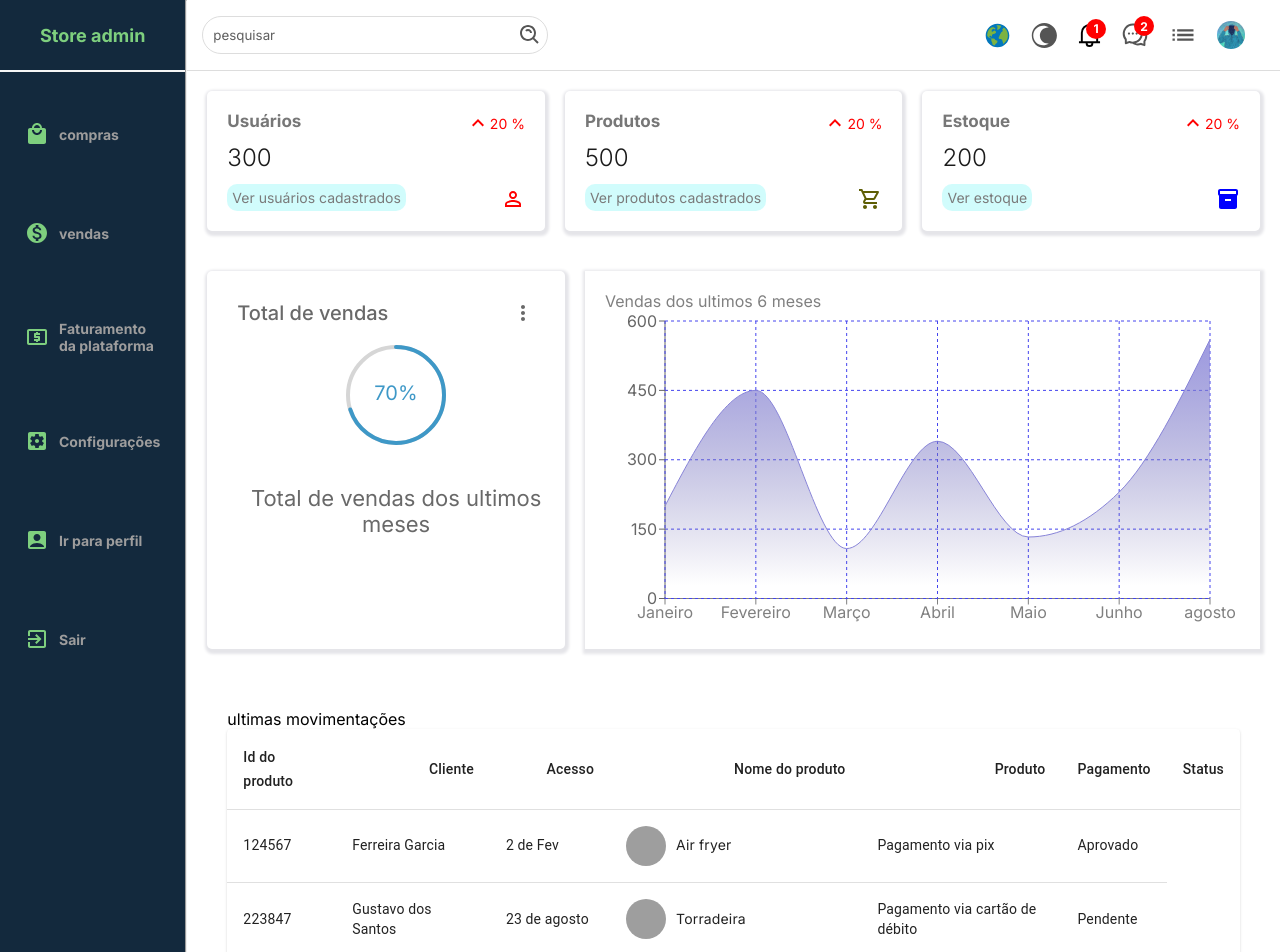
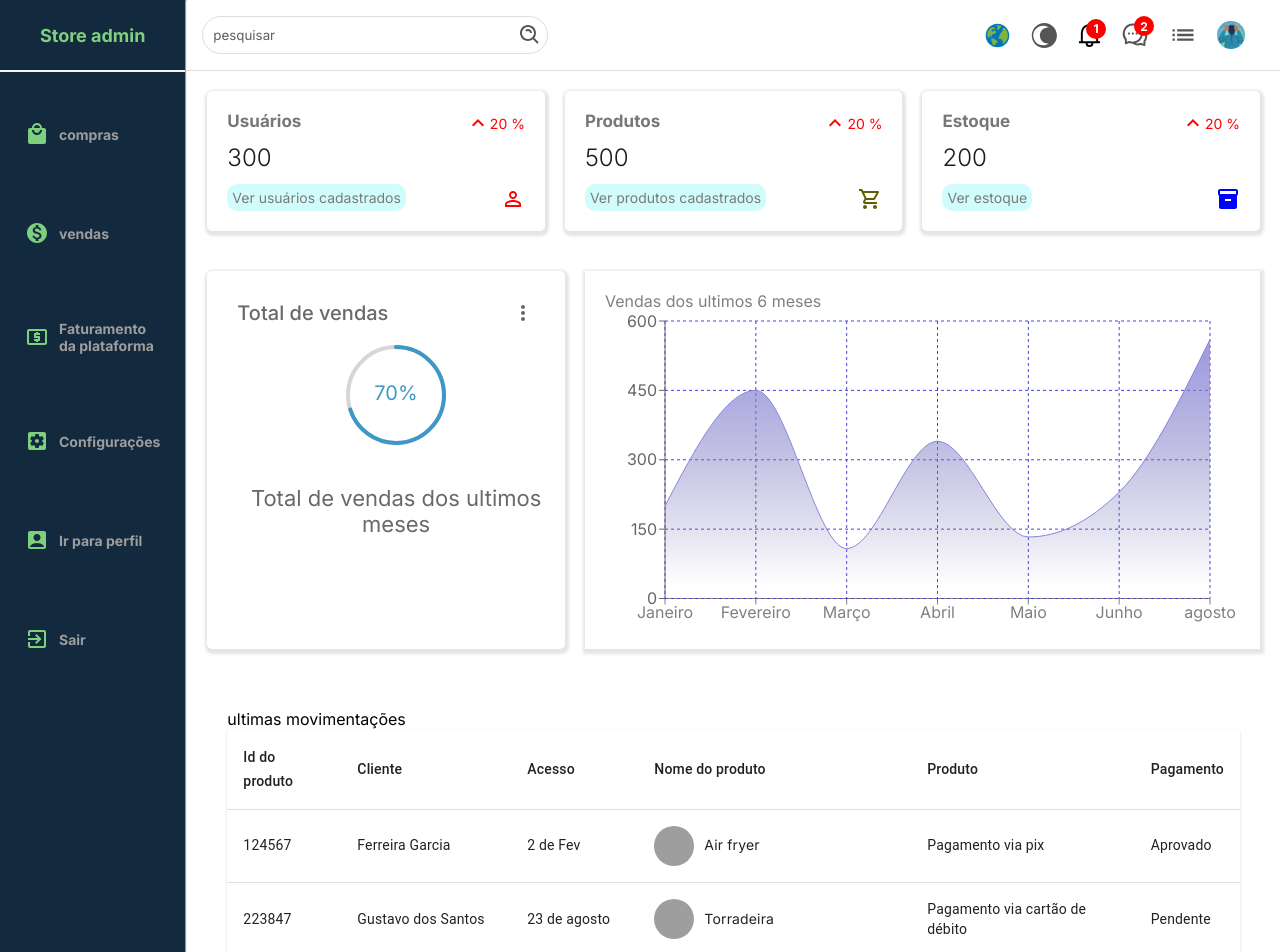
Before and after one commit to Lucas9024/painel-admin-frontend, a React (Create React App) app: page / in a window 1280 px wide. Shown: the top 952 px of the page. Built offline with nearby package versions, Linux system fonts and the light colour scheme; grey boxes are pictures that could not be loaded.

Commit message:
Ajustando alguns detalhes da minha tabela

```diff
--- a/src/components/Table/Table.jsx
+++ b/src/components/Table/Table.jsx
@@ -71,12 +71,12 @@ const Tables = () => {
       <TableHead>
         <TableRow>
           <TableCell>Id do produto</TableCell>
-          <TableCell align="right">Cliente</TableCell>
-          <TableCell align="right"> Acesso </TableCell>
-          <TableCell align="right"> Nome do produto</TableCell>
-          <TableCell align="right">Produto</TableCell>
-          <TableCell align="right">Pagamento</TableCell>
-          <TableCell align="right">Status</TableCell>
+          <TableCell className='tablesCell'>Cliente</TableCell>
+          <TableCell className='tablesCell'> Acesso </TableCell>
+          <TableCell className='tablesCell'> Nome do produto</TableCell>
+          <TableCell className='tablesCell'>Produto</TableCell>
+          <TableCell className='tablesCell'>Pagamento</TableCell>
+
         </TableRow>
       </TableHead>
       <TableBody>
```
